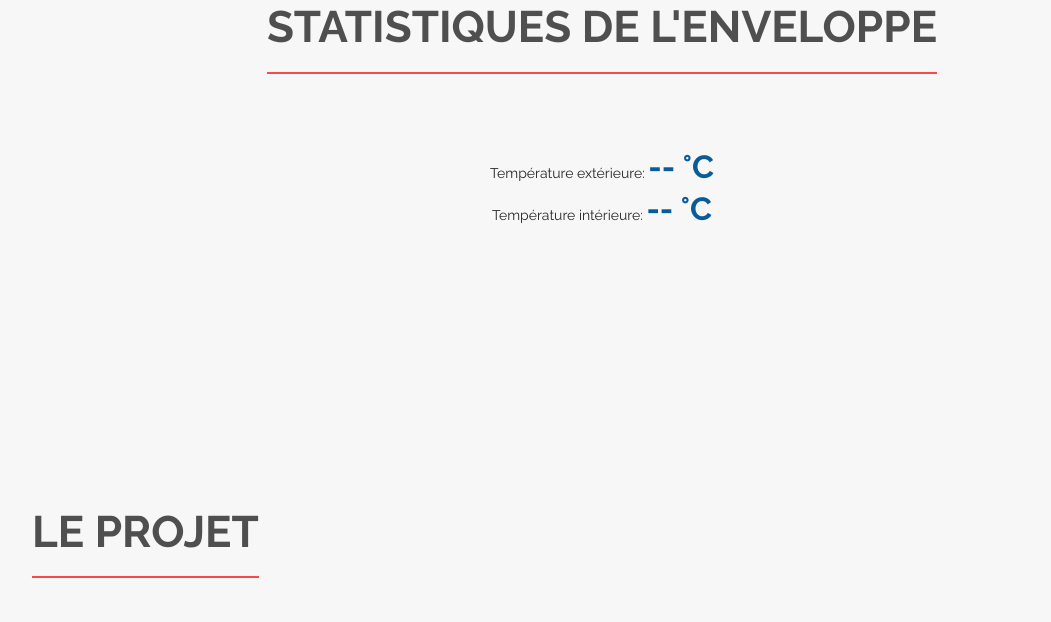
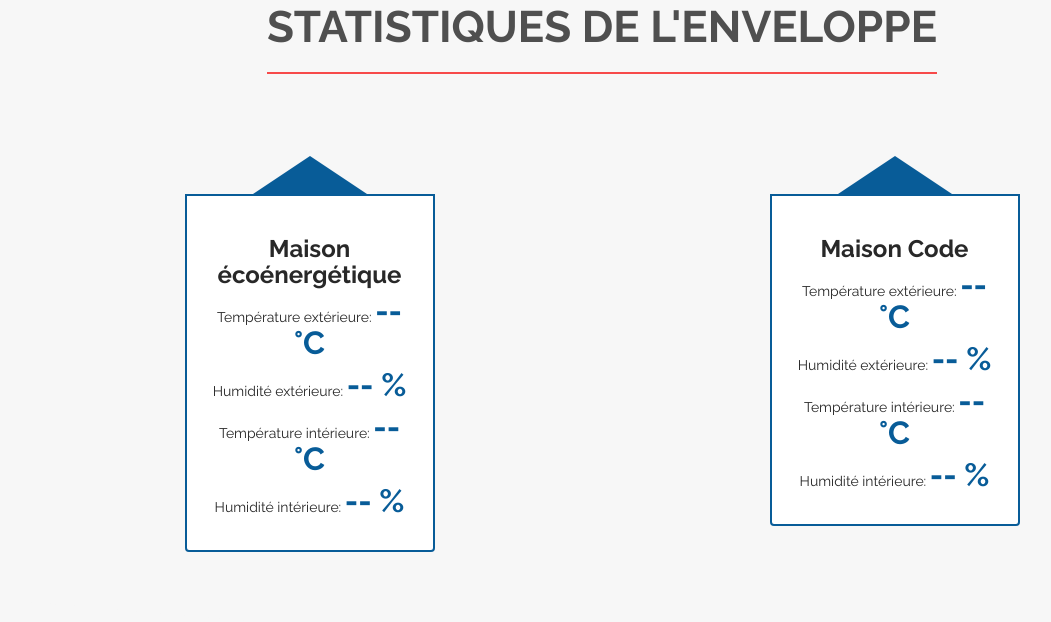
Before and after one commit to nathanbegin/HabitekWebsite, a plain HTML site: page index.html in a window 1280 px wide. Shown: the part 4483-5105 px from the top of the page, without its empty margins (38-1089 px from the left). Drawn offline with Linux system fonts and the light colour scheme; no server answers; files whose address does not match are found by name.

Commit message:
Update stats section with house cards

```diff
--- a/css/styles.css
+++ b/css/styles.css
@@ -304,6 +304,29 @@ background: #141414;
   font-size: 32px;
   font-weight: bold;
   color: #085C98;
+}
+
+#stats .house-card {
+  position: relative;
+  background: #fff;
+  border: 2px solid #085C98;
+  border-bottom-left-radius: 4px;
+  border-bottom-right-radius: 4px;
+  padding: 20px;
+  margin: 40px auto 20px;
+  width: 250px;
+  text-align: center;
+}
+
+#stats .house-card::before {
+  content: "";
+  position: absolute;
+  top: -40px;
+  left: 50%;
+  transform: translateX(-50%);
+  border-left: 60px solid transparent;
+  border-right: 60px solid transparent;
+  border-bottom: 40px solid #085C98;
 }
 #cta2 {
   background: #45b1da;
--- a/index.html
+++ b/index.html
@@ -330,8 +330,26 @@
       <div class="section-header">
          <h2 class="section-title wow fadeInDown">Statistiques de l'enveloppe</h2>
       </div>
-      <p>Température extérieure: <span id="temp-ext" class="stat-value">-- °C</span></p>
-      <p>Température intérieure: <span id="temp-int" class="stat-value">-- °C</span></p>
+      <div class="row">
+         <div class="col-sm-6">
+            <div class="house-card">
+               <h3>Maison écoénergétique</h3>
+               <p>Température extérieure: <span id="temp-ext-eco" class="stat-value">-- °C</span></p>
+               <p>Humidité extérieure: <span id="hum-ext-eco" class="stat-value">-- %</span></p>
+               <p>Température intérieure: <span id="temp-int-eco" class="stat-value">-- °C</span></p>
+               <p>Humidité intérieure: <span id="hum-int-eco" class="stat-value">-- %</span></p>
+            </div>
+         </div>
+         <div class="col-sm-6">
+            <div class="house-card">
+               <h3>Maison Code</h3>
+               <p>Température extérieure: <span id="temp-ext-code" class="stat-value">-- °C</span></p>
+               <p>Humidité extérieure: <span id="hum-ext-code" class="stat-value">-- %</span></p>
+               <p>Température intérieure: <span id="temp-int-code" class="stat-value">-- °C</span></p>
+               <p>Humidité intérieure: <span id="hum-int-code" class="stat-value">-- %</span></p>
+            </div>
+         </div>
+      </div>
    </div>
 </section>
 
--- a/js/custom-scripts.js
+++ b/js/custom-scripts.js
@@ -121,8 +121,18 @@ jQuery(function($) {
         fetch('/api/temperatures')
             .then(function(r){ return r.json(); })
             .then(function(data){
-                document.getElementById('temp-ext').textContent = data.exterieure + ' \u00B0C';
-                document.getElementById('temp-int').textContent = data.interieure + ' \u00B0C';
+                var eco = data.eco || {};
+                var code = data.code || {};
+
+                document.getElementById('temp-ext-eco').textContent = eco.tempExt + ' \u00B0C';
+                document.getElementById('hum-ext-eco').textContent = eco.humExt + ' %';
+                document.getElementById('temp-int-eco').textContent = eco.tempInt + ' \u00B0C';
+                document.getElementById('hum-int-eco').textContent = eco.humInt + ' %';
+
+                document.getElementById('temp-ext-code').textContent = code.tempExt + ' \u00B0C';
+                document.getElementById('hum-ext-code').textContent = code.humExt + ' %';
+                document.getElementById('temp-int-code').textContent = code.tempInt + ' \u00B0C';
+                document.getElementById('hum-int-code').textContent = code.humInt + ' %';
             })
             .catch(function(err){ console.error(err); });
     }
```
